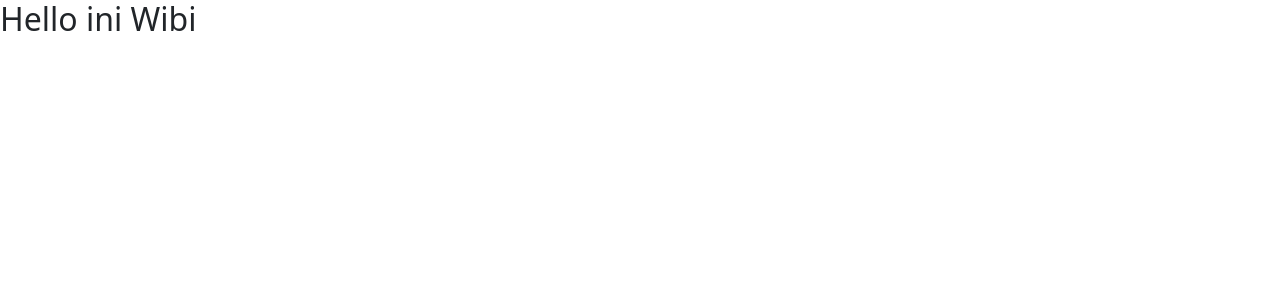
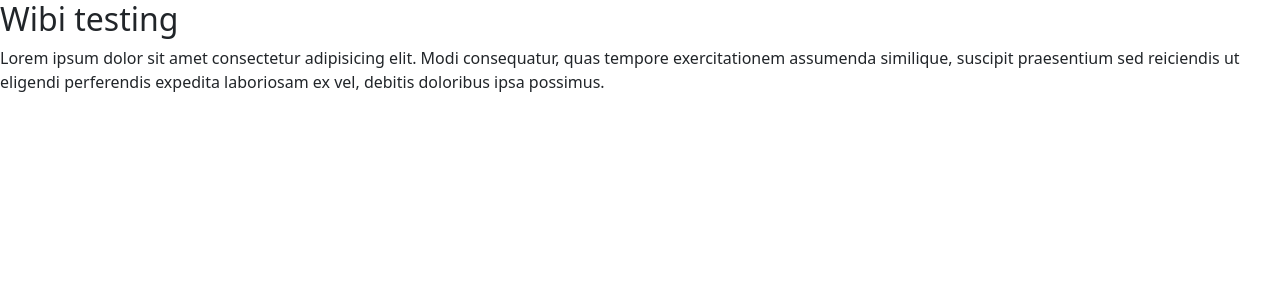
Before and after one commit to falfarezaba/collaboration-react-test-5, a React (Vite) app: page /wibi in a window 1280 px wide. Shown: the top 300 px of the page. Built offline with nearby package versions, Linux system fonts and the light colour scheme.

Commit message:
feature: nambah pages wibi

```diff
--- a/src/App.jsx
+++ b/src/App.jsx
@@ -1,7 +1,7 @@
 import { BrowserRouter, Routes, Route } from "react-router-dom";
 import Home from "./pages/Home";
 import Nelan from "./pages/Nelan";
-import { Wibi } from "./pages/Wibi";
+import Wibi from "./pages/Wibi";
 
 function App() {
   return (
--- a/src/pages/Wibi.jsx
+++ b/src/pages/Wibi.jsx
@@ -1,3 +1,17 @@
-export const Wibi = () => {
-  return <h2>Hello ini Wibi</h2>;
+import React from "react";
+
+const Wibi = () => {
+  return (
+    <>
+      <h2>Wibi testing</h2>
+      <p>
+        Lorem ipsum dolor sit amet consectetur adipisicing elit. Modi
+        consequatur, quas tempore exercitationem assumenda similique, suscipit
+        praesentium sed reiciendis ut eligendi perferendis expedita laboriosam
+        ex vel, debitis doloribus ipsa possimus.
+      </p>
+    </>
+  );
 };
+
+export default Wibi;
```
